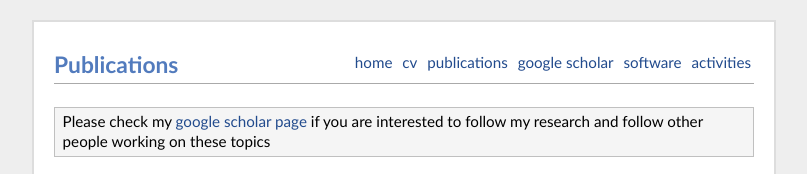
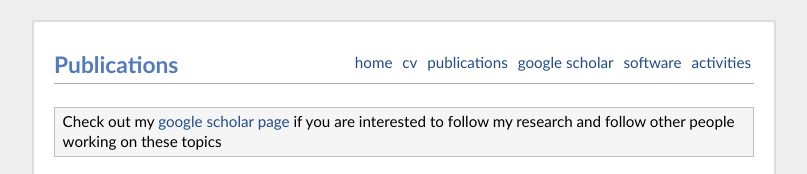
Before and after one commit to araujokth/araujokth.github.io, a plain HTML site: page papers.html in a window 1280 px wide. Shown: the top 174 px of the page, without its empty margins (236-1043 px from the left). Drawn offline with Linux system fonts and the light colour scheme.

Commit message:
Revert "fix"
This reverts commit 7014a027e0b60608696c23812e02f498a024a0d9.

```diff
--- a/papers.html
+++ b/papers.html
@@ -33,7 +33,7 @@
 </div>
 <div class="infoblock">
 <div class="blockcontent">
-<p>Please check my <a href="http://scholar.google.com/citations?user=IxVAK9sAAAAJ">google scholar page</a> if you are interested to follow my research and follow other people working on these topics</p>
+<p>Check out my <a href="http://scholar.google.com/citations?user=IxVAK9sAAAAJ">google scholar page</a> if you are interested to follow my research and follow other people working on these topics</p>
 </div></div>
 <!--<h2>Upcoming</h2>
 <ul>
```
